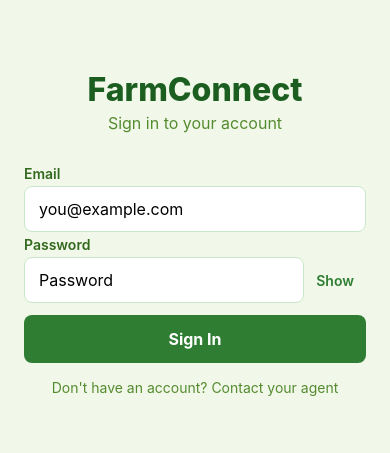
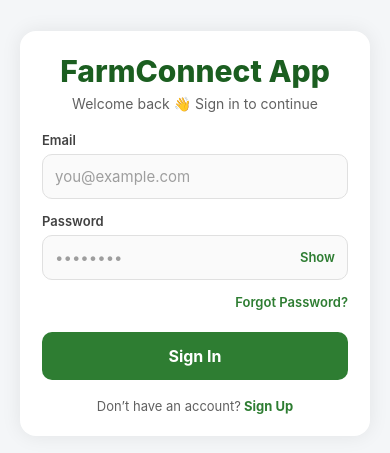
Before and after one commit to gelasajarso/farmconnect-mobile-app, a React Native app: screen /Login in a window 390 px wide. Shown: the part 189-642 px from the top of the page. Built offline with nearby package versions, Linux system fonts and the light colour scheme; no server answers.

Commit message:
feat: enhance LoginScreen ; update API error handling

```diff
--- a/src/screens/LoginScreen.tsx
+++ b/src/screens/LoginScreen.tsx
@@ -1,4 +1,4 @@
-import React, { useState } from 'react';
+import React, { useState } from "react";
 import {
   View,
   Text,
@@ -9,39 +9,43 @@ import {
   KeyboardAvoidingView,
   Platform,
   ScrollView,
-} from 'react-native';
-import { useNavigation } from '@react-navigation/native';
-import type { StackNavigationProp } from '@react-navigation/stack';
-import { useAuth } from '../context/AuthContext';
-import { extractApiError } from '../utils/errorHandling';
-import type { AuthStackParamList } from '../navigation/types';
+} from "react-native";
+import { useNavigation } from "@react-navigation/native";
+import type { StackNavigationProp } from "@react-navigation/stack";
+import { useAuth } from "../context/AuthContext";
+import { extractApiError } from "../utils/errorHandling";
+import type { AuthStackParamList } from "../navigation/types";
 
-type LoginNavProp = StackNavigationProp<AuthStackParamList, 'Login'>;
+type LoginNavProp = StackNavigationProp<AuthStackParamList, "Login">;
 
 export default function LoginScreen() {
   const navigation = useNavigation<LoginNavProp>();
   const { login } = useAuth();
 
-  const [email, setEmail] = useState('');
-  const [password, setPassword] = useState('');
+  const [email, setEmail] = useState("");
+  const [password, setPassword] = useState("");
   const [showPassword, setShowPassword] = useState(false);
-  const [emailError, setEmailError] = useState('');
-  const [passwordError, setPasswordError] = useState('');
-  const [apiError, setApiError] = useState('');
+
+  const [emailError, setEmailError] = useState("");
+  const [passwordError, setPasswordError] = useState("");
+  const [apiError, setApiError] = useState("");
   const [loading, setLoading] = useState(false);
+
+  const [emailFocus, setEmailFocus] = useState(false);
+  const [passwordFocus, setPasswordFocus] = useState(false);
 
   function validate(): boolean {
     let valid = true;
-    setEmailError('');
-    setPasswordError('');
-    setApiError('');
+    setEmailError("");
+    setPasswordError("");
+    setApiError("");
 
     if (!email.trim()) {
-      setEmailError('Email is required.');
+      setEmailError("Email is required.");
       valid = false;
     }
     if (!password.trim()) {
-      setPasswordError('Password is required.');
+      setPasswordError("Password is required.");
       valid = false;
     }
     return valid;
@@ -53,69 +57,119 @@ export default function LoginScreen() {
     setLoading(true);
     try {
       await login(email.trim(), password);
-      // Navigation handled by RootNavigator reacting to auth state change
     } catch (err) {
       const apiErr = extractApiError(err);
+
       if (apiErr.status === 401) {
-        setApiError('Invalid email or password.');
+        setApiError("Invalid email or password.");
+      } else if (apiErr.status === 0) {
+        setApiError(`${apiErr.message} Check network connection.`);
       } else {
-        setApiError('Authentication service unavailable. Please try again.');
+        setApiError("Service unavailable. Please try again.");
       }
     } finally {
       setLoading(false);
     }
   }
 
+  const Input = ({
+    label,
+    value,
+    onChangeText,
+    placeholder,
+    secureTextEntry,
+    onFocus,
+    onBlur,
+    error,
+    rightIcon,
+  }: any) => (
+    <View style={{ marginBottom: 14 }}>
+      <Text style={styles.label}>{label}</Text>
+
+      <View
+        style={[
+          styles.inputWrapper,
+          error && styles.inputError,
+          (label === "Email" ? emailFocus : passwordFocus) && styles.inputFocus,
+        ]}
+      >
+        <TextInput
+          style={styles.input}
+          value={value}
+          onChangeText={onChangeText}
+          placeholder={placeholder}
+          placeholderTextColor="#9E9E9E"
+          secureTextEntry={secureTextEntry}
+          autoCapitalize="none"
+          autoCorrect={false}
+          editable={!loading}
+          onFocus={onFocus}
+          onBlur={onBlur}
+        />
+
+        {rightIcon}
+      </View>
+
+      {error ? <Text style={styles.errorText}>{error}</Text> : null}
+    </View>
+  );
+
   return (
     <KeyboardAvoidingView
-      style={styles.flex}
-      behavior={Platform.OS === 'ios' ? 'padding' : undefined}
+      style={styles.container}
+      behavior={Platform.OS === "ios" ? "padding" : undefined}
     >
-      <ScrollView contentContainerStyle={styles.container} keyboardShouldPersistTaps="handled">
-        <Text style={styles.title}>FarmConnect</Text>
-        <Text style={styles.subtitle}>Sign in to your account</Text>
+      <ScrollView
+        contentContainerStyle={styles.scroll}
+        keyboardShouldPersistTaps="handled"
+      >
+        <View style={styles.card}>
+          <Text style={styles.title}>FarmConnect App</Text>
+          <Text style={styles.subtitle}>
+            Welcome back 👋 Sign in to continue
+          </Text>
+
+          {apiError ? <Text style={styles.apiError}>{apiError}</Text> : null}
 
           {/* Email */}
-        <Text style={styles.label}>Email</Text>
-        <TextInput
-          style={[styles.input, emailError ? styles.inputError : null]}
+          <Input
+            label="Email"
             value={email}
             onChangeText={setEmail}
             placeholder="you@example.com"
-          keyboardType="email-address"
-          autoCapitalize="none"
-          autoCorrect={false}
-          editable={!loading}
+            error={emailError}
+            onFocus={() => setEmailFocus(true)}
+            onBlur={() => setEmailFocus(false)}
           />
-        {emailError ? <Text style={styles.fieldError}>{emailError}</Text> : null}
 
           {/* Password */}
-        <Text style={styles.label}>Password</Text>
-        <View style={styles.passwordRow}>
-          <TextInput
-            style={[styles.input, styles.passwordInput, passwordError ? styles.inputError : null]}
+          <Input
+            label="Password"
             value={password}
             onChangeText={setPassword}
-            placeholder="Password"
+            placeholder="••••••••"
             secureTextEntry={!showPassword}
-            autoCapitalize="none"
-            autoCorrect={false}
-            editable={!loading}
+            error={passwordError}
+            onFocus={() => setPasswordFocus(true)}
+            onBlur={() => setPasswordFocus(false)}
+            rightIcon={
+              <TouchableOpacity onPress={() => setShowPassword((v) => !v)}>
+                <Text style={styles.showText}>
+                  {showPassword ? "Hide" : "Show"}
+                </Text>
+              </TouchableOpacity>
+            }
           />
+
+          {/* Forgot Password */}
           <TouchableOpacity
-            style={styles.toggleBtn}
-            onPress={() => setShowPassword((v) => !v)}
-            disabled={loading}
+            onPress={() => navigation.navigate("Register" as any)}
+            style={styles.forgotBtn}
           >
-            <Text style={styles.toggleText}>{showPassword ? 'Hide' : 'Show'}</Text>
+            <Text style={styles.forgotText}>Forgot Password?</Text>
           </TouchableOpacity>
-        </View>
-        {passwordError ? <Text style={styles.fieldError}>{passwordError}</Text> : null}
 
-        {/* API Error */}
-        {apiError ? <Text style={styles.apiError}>{apiError}</Text> : null}
-
-        {/* Submit */}
+          {/* Button */}
           <TouchableOpacity
             style={[styles.button, loading && styles.buttonDisabled]}
             onPress={handleSubmit}
@@ -128,60 +182,134 @@ export default function LoginScreen() {
             )}
           </TouchableOpacity>
 
-        {/* Register link */}
-        <TouchableOpacity
-          style={styles.linkBtn}
-          onPress={() => navigation.navigate('Register')}
-          disabled={loading}
-        >
-          <Text style={styles.linkText}>Don't have an account? Contact your agent</Text>
+          {/* Sign Up */}
+          <View style={styles.footer}>
+            <Text style={styles.footerText}>Don’t have an account?</Text>
+            <TouchableOpacity onPress={() => navigation.navigate("Register")}>
+              <Text style={styles.signUpText}> Sign Up</Text>
             </TouchableOpacity>
+          </View>
+        </View>
       </ScrollView>
     </KeyboardAvoidingView>
   );
 }
 
 const styles = StyleSheet.create({
-  flex: { flex: 1, backgroundColor: '#F1F8E9' },
-  container: { flexGrow: 1, justifyContent: 'center', padding: 24 },
-  title: { fontSize: 32, fontWeight: '800', color: '#1B5E20', textAlign: 'center', marginBottom: 4 },
-  subtitle: { fontSize: 16, color: '#558B2F', textAlign: 'center', marginBottom: 32 },
-  label: { fontSize: 14, fontWeight: '600', color: '#33691E', marginBottom: 4 },
+  container: {
+    flex: 1,
+    backgroundColor: "#F4F6F8",
+  },
+  scroll: {
+    flexGrow: 1,
+    justifyContent: "center",
+    padding: 20,
+  },
+  card: {
+    backgroundColor: "#fff",
+    borderRadius: 16,
+    padding: 22,
+    shadowColor: "#000",
+    shadowOpacity: 0.08,
+    shadowRadius: 20,
+    elevation: 5,
+  },
+  title: {
+    fontSize: 30,
+    fontWeight: "800",
+    textAlign: "center",
+    color: "#1B5E20",
+  },
+  subtitle: {
+    textAlign: "center",
+    marginTop: 6,
+    marginBottom: 20,
+    color: "#616161",
+    fontSize: 14,
+  },
+  label: {
+    fontSize: 13,
+    fontWeight: "600",
+    color: "#424242",
+    marginBottom: 6,
+  },
+  inputWrapper: {
+    flexDirection: "row",
+    alignItems: "center",
+    borderWidth: 1,
+    borderColor: "#E0E0E0",
+    borderRadius: 10,
+    paddingHorizontal: 12,
+    backgroundColor: "#FAFAFA",
+  },
   input: {
-    backgroundColor: '#fff',
-    borderWidth: 1,
-    borderColor: '#C8E6C9',
-    borderRadius: 8,
-    paddingHorizontal: 14,
+    flex: 1,
     paddingVertical: 12,
-    fontSize: 16,
-    marginBottom: 4,
+    fontSize: 15,
+    color: "#212121",
   },
-  inputError: { borderColor: '#B71C1C' },
-  passwordRow: { flexDirection: 'row', alignItems: 'center', marginBottom: 4 },
-  passwordInput: { flex: 1, marginBottom: 0 },
-  toggleBtn: { paddingHorizontal: 12, paddingVertical: 12 },
-  toggleText: { color: '#2E7D32', fontWeight: '600' },
-  fieldError: { fontSize: 12, color: '#B71C1C', marginBottom: 8 },
-  apiError: {
-    fontSize: 14,
-    color: '#B71C1C',
-    backgroundColor: '#FFEBEE',
-    padding: 12,
-    borderRadius: 8,
+  inputFocus: {
+    borderColor: "#2E7D32",
+    backgroundColor: "#fff",
+  },
+  inputError: {
+    borderColor: "#D32F2F",
+  },
+  errorText: {
+    color: "#D32F2F",
+    fontSize: 12,
+    marginTop: 4,
+  },
+  showText: {
+    color: "#2E7D32",
+    fontWeight: "600",
+    fontSize: 13,
+  },
+  forgotBtn: {
+    alignSelf: "flex-end",
     marginBottom: 16,
-    textAlign: 'center',
+  },
+  forgotText: {
+    color: "#2E7D32",
+    fontSize: 13,
+    fontWeight: "600",
   },
   button: {
-    backgroundColor: '#2E7D32',
+    backgroundColor: "#2E7D32",
     paddingVertical: 14,
+    borderRadius: 10,
+    alignItems: "center",
+    marginTop: 6,
+  },
+  buttonDisabled: {
+    backgroundColor: "#A5D6A7",
+  },
+  buttonText: {
+    color: "#fff",
+    fontSize: 16,
+    fontWeight: "700",
+  },
+  footer: {
+    flexDirection: "row",
+    justifyContent: "center",
+    marginTop: 18,
+  },
+  footerText: {
+    color: "#616161",
+    fontSize: 13,
+  },
+  signUpText: {
+    color: "#2E7D32",
+    fontSize: 13,
+    fontWeight: "700",
+  },
+  apiError: {
+    backgroundColor: "#FFEBEE",
+    color: "#C62828",
+    padding: 10,
     borderRadius: 8,
-    alignItems: 'center',
-    marginTop: 8,
-    marginBottom: 16,
+    marginBottom: 12,
+    textAlign: "center",
+    fontSize: 13,
   },
-  buttonDisabled: { backgroundColor: '#A5D6A7' },
-  buttonText: { color: '#fff', fontSize: 16, fontWeight: '700' },
-  linkBtn: { alignItems: 'center' },
-  linkText: { color: '#558B2F', fontSize: 14 },
 });
--- a/tsconfig.json
+++ b/tsconfig.json
@@ -1,10 +1,6 @@
 {
   "extends": "expo/tsconfig.base",
   "compilerOptions": {
-    "strict": true,
-    "baseUrl": ".",
-    "paths": {
-      "@/*": ["src/*"]
-    }
+    "strict": true
   }
 }
```
Also changed, not shown: src/services/api.ts (+25 -7 lines), src/utils/errorHandling.ts (+15 -2 lines). Lines whose indentation alone changed are shown as unchanged.
